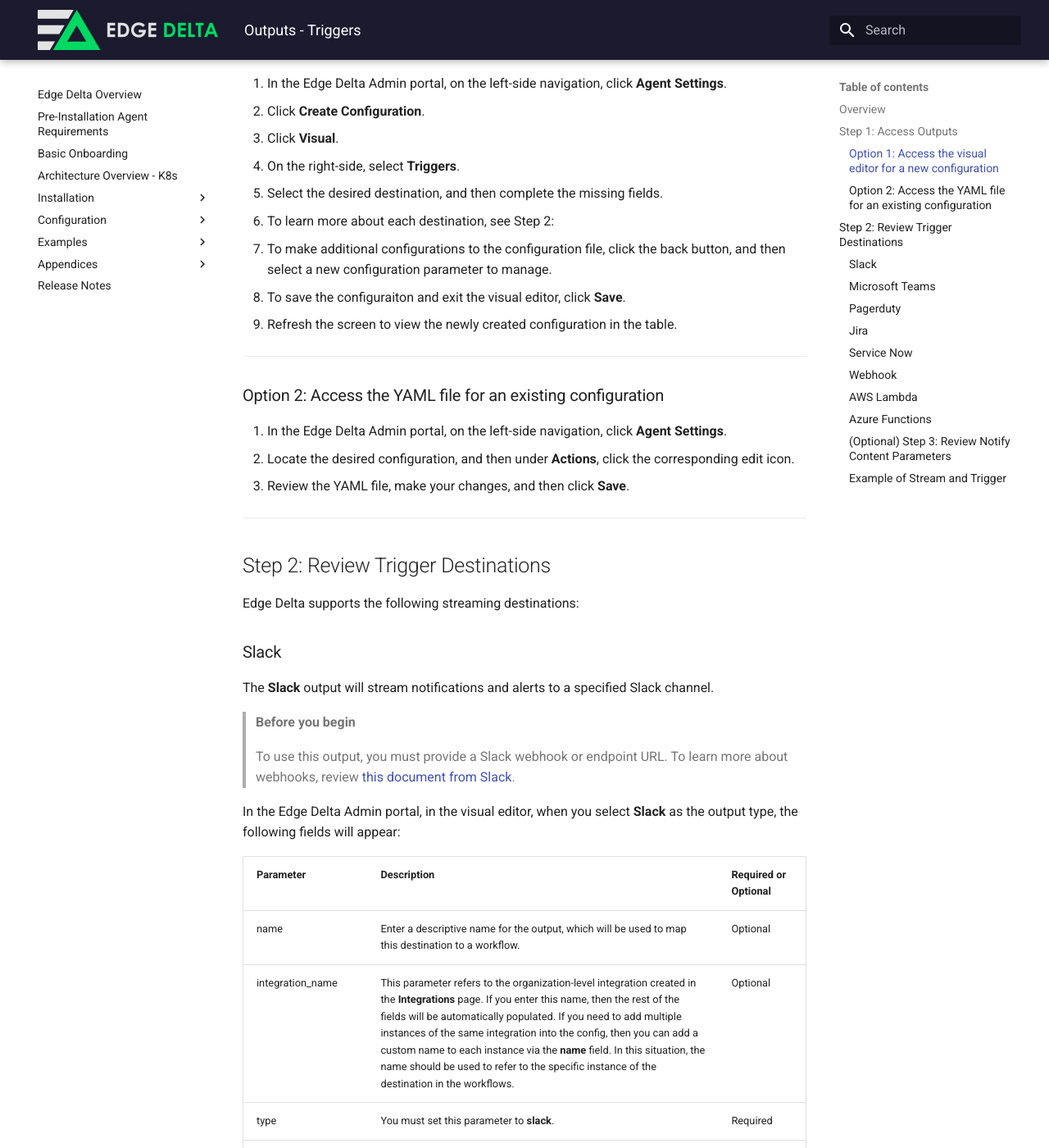
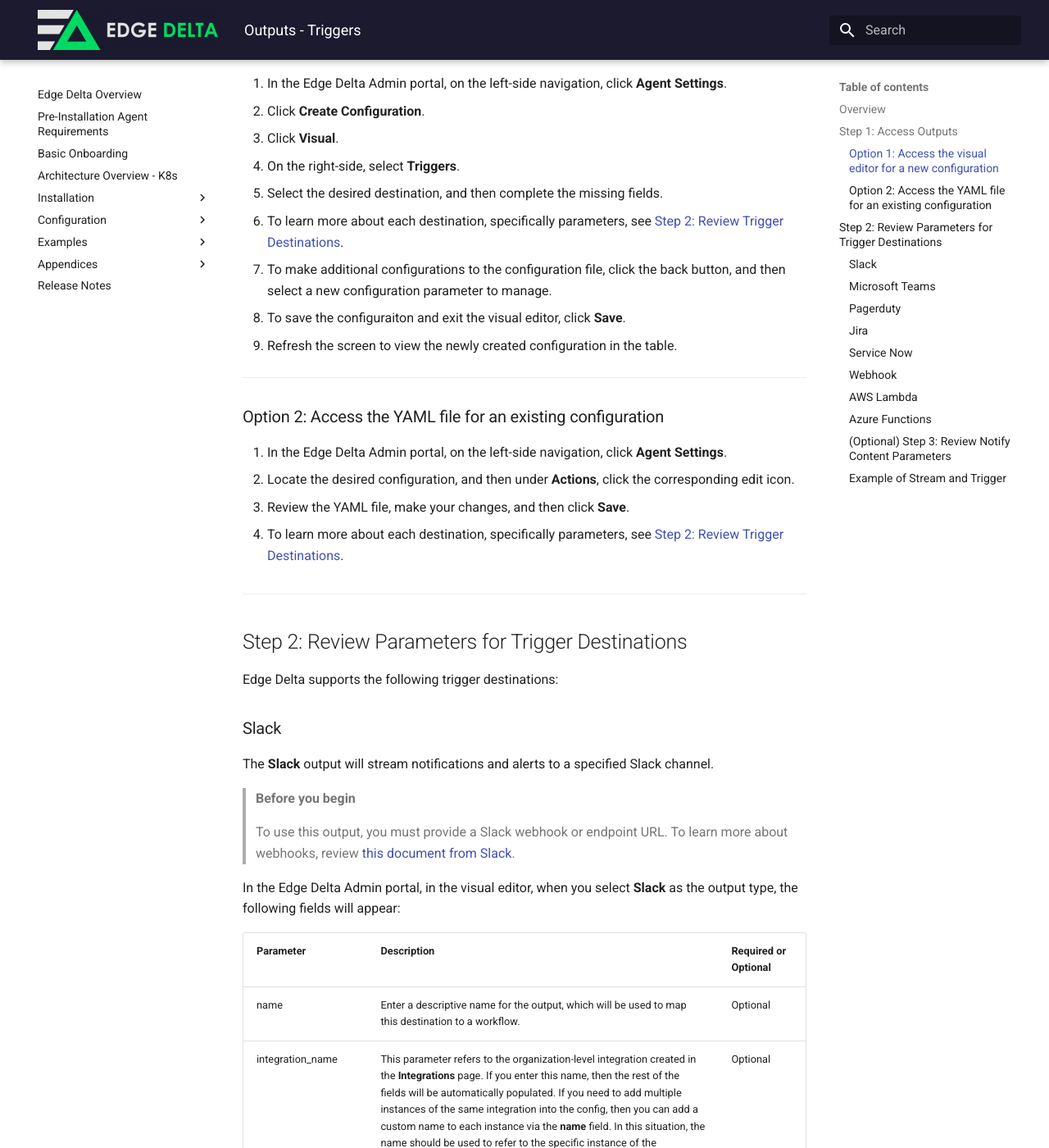
Before and after one commit to edgedelta/docs, an MkDocs documentation site: the page built from docs/configuration/outputs-triggers.md, in a window 1280 px wide and 1400 px high, scrolled down 917 px. Shown: the whole window at 82% size. Built offline with MkDocs 1.6.1 and Material for MkDocs 9.7.7, drawn with Linux system fonts in a browser that asks for light colours.

Commit message:
Update outputs-triggers.md

```diff
--- a/docs/configuration/outputs-triggers.md
+++ b/docs/configuration/outputs-triggers.md
@@ -42,7 +42,7 @@ At a high level, there are 2 ways to manage **Outputs**:
 4. On the right-side, select **Triggers**.
 5. Select the desired destination, and then complete the missing fields.
 
-  * To learn more about each destination, see Step 2:
+  * To learn more about each destination, specifically parameters, see [Step 2: Review Trigger Destinations](#step-2-review-trigger-destinations).
 
 6. To make additional configurations to the configuration file, click the back button, and then select a new configuration parameter to manage.
 7. To save the configuraiton and exit the visual editor, click **Save**.
@@ -56,11 +56,13 @@ At a high level, there are 2 ways to manage **Outputs**:
 2. Locate the desired configuration, and then under **Actions**, click the corresponding edit icon.
 3. Review the YAML file, make your changes, and then click **Save**.
 
+* To learn more about each destination, specifically parameters, see [Step 2: Review Trigger Destinations](#step-2-review-trigger-destinations).
+
 ***
 
-## Step 2: Review Trigger Destinations
+## Step 2: Review Parameters for Trigger Destinations
 
-Edge Delta supports the following streaming destinations:
+Edge Delta supports the following trigger destinations:
 
 ### Slack
 
```
